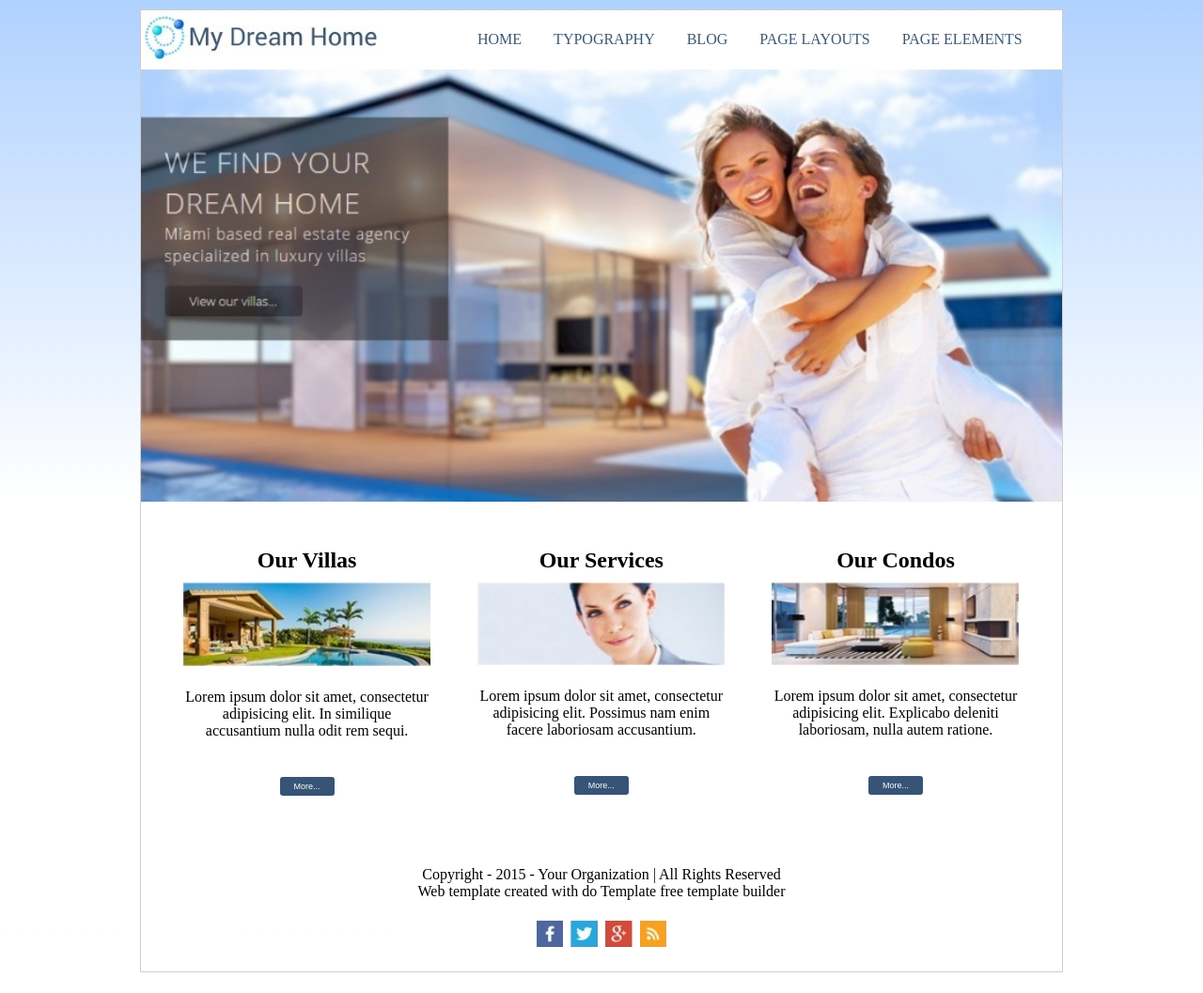
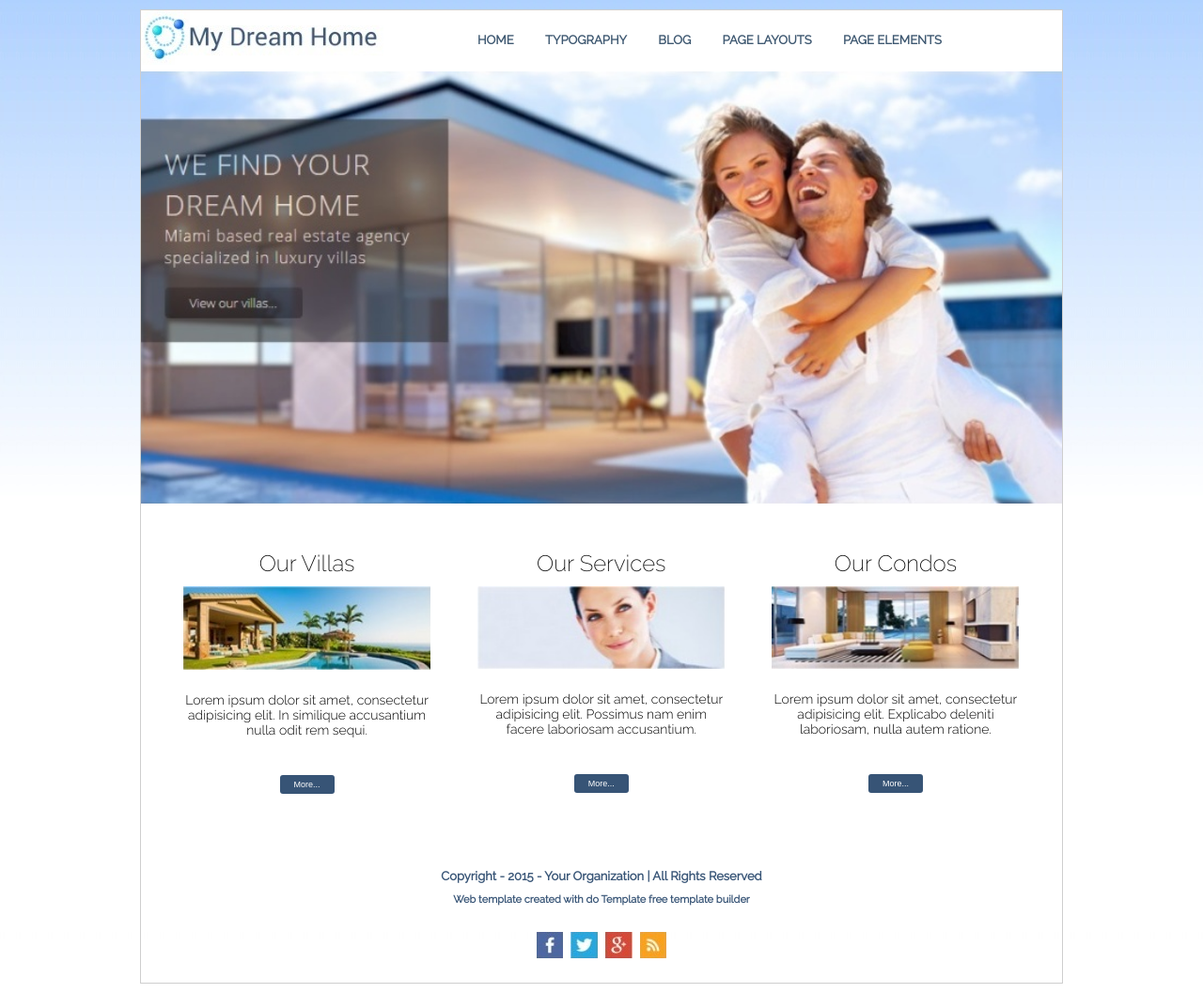
Before and after one commit to mdmostafa15/image_to_template, a plain HTML site: page index.html in a window 1280 px wide. Shown: the whole page at 94% size. Drawn offline with Linux system fonts and the light colour scheme.

Commit message:
Add files via upload

```diff
--- a/css/style.css
+++ b/css/style.css
@@ -6,6 +6,7 @@
 body{
     background-image: url(../images/background.jpg);
     background-repeat: repeat-x;
+    font-family: 'Raleway', sans-serif;
 }
 .wraper{
     margin: 10px auto;
@@ -13,7 +14,7 @@ body{
     border: 1px solid #CECECE;
 }
 .header{
-    min-height: 63px;
+    min-height: 65px;
     background-color: white;
 }
 .logo{
@@ -23,11 +24,13 @@ body{
 .menu{
     float: right;
     width: 65%;
+    font-weight: bold;
+    font-size: 13px;
 
 }
 .menu ul{
     list-style: none;
-    padding: 7px 0px;
+    padding: 9px 0px;
 }
 .menu ul li{
     display: inline;
@@ -57,6 +60,7 @@ body{
     position: absolute;
     margin: -235px 0px 0px 25px;
     opacity: 0.1;
+ /* code for IE  */
     filter: 1;
 }
 .contain{
@@ -69,7 +73,7 @@ body{
     padding: 25px;
 }
 .our_service h2{
-
+   font-weight: 200;
 }
 .our_service img{
     width: 100%;
@@ -77,6 +81,8 @@ body{
 }
 .our_service p{
     padding: 10px 0px;
+    font-weight: 300;
+    font-size: 14px;
 }
 .our_service button{
     background-color: #375476;
@@ -94,7 +100,9 @@ body{
 
 }
 .para{
-    padding: 10px
+    padding: 10px;
+    color: #375476;
+    line-height: 25px;
 }
 .social{
     padding: 10px;
--- a/index.html
+++ b/index.html
@@ -4,7 +4,7 @@
     <meta charset="UTF-8">
     <title>image ot html</title>
     <link rel="stylesheet" href="css/style.css">
-    <link href="https://fonts.googleapis.com/css?family=Raleway:300,400" rel="stylesheet">
+    <link href="https://fonts.googleapis.com/css?family=Raleway:200,300,400" rel="stylesheet">
     <!--font-family: 'Raleway', sans-serif;-->
 </head>
 <body>
@@ -52,8 +52,8 @@
 
         <div class="footer">
             <div class="para">
-                <p>Copyright - 2015 - Your Organization | All Rights Reserved</p>
-                <p>Web template created with do Template free template builder</p>
+                <p style="font-size: 13px;font-weight: bold">Copyright - 2015 - Your Organization | All Rights Reserved</p>
+                <p style="font-size: 11px;font-weight: bold">Web template created with do Template free template builder</p>
             </div>
             <div class="social">
                 <a href="#"><img src="images/fb_logo.jpg" alt="image loding"></a>
```
